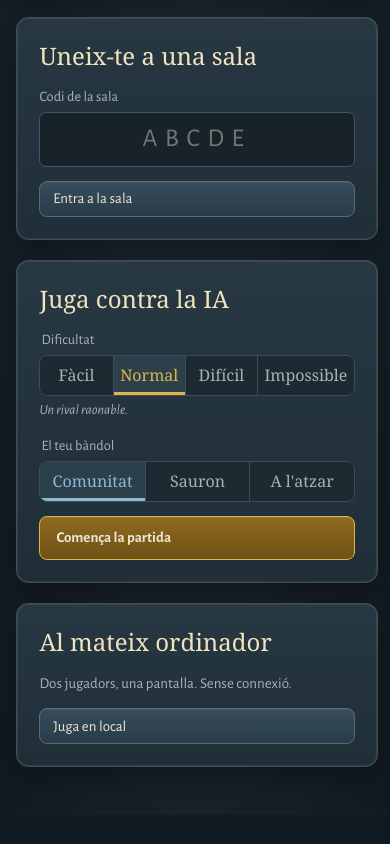
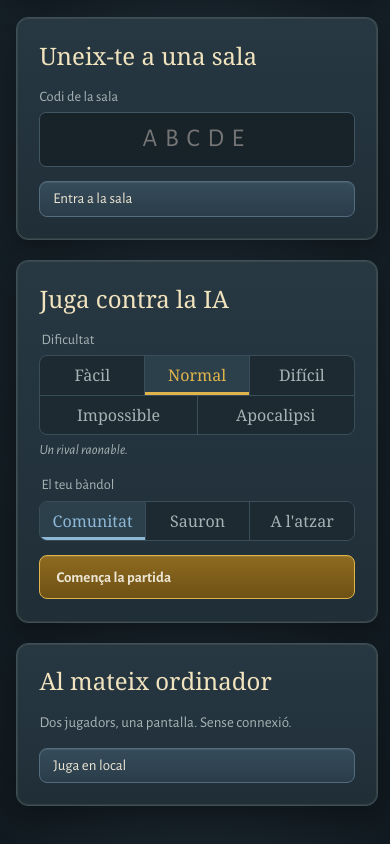
Before and after one commit to biiiliii/duelo-tierra-media, a React (Vite) app: page / in a window 390 px wide. Shown: the part 719-1563 px from the top of the page. Before the commit the page ends 1534 px from the top, so only its background shows below. Built offline with nearby package versions, Linux system fonts and the light colour scheme; a web font is replaced by a local one.

Commit message:
New AI level Apocalipsi with the learned evaluation; Impossible unchanged; level picker wraps on phones

```diff
--- a/scripts/collect.ts
+++ b/scripts/collect.ts
@@ -7,7 +7,7 @@
  * Spec: { policy: { base, ...overrides }, firstSeed, games, rate } where `rate` is the chance of keeping a turn's start.
  */
 import { readFileSync } from 'node:fs';
-import { LEVELS, SPARRING, chooseAction, evaluate, HAND_WEIGHTS, type AiLevel, type LevelConfig } from '../src/engine/ai';
+import { LEVELS, SPARRING, chooseAction, evaluate, IMPOSSIBLE_WEIGHTS, type AiLevel, type LevelConfig } from '../src/engine/ai';
 import { applyAction, newGame } from '../src/engine/engine';
 import { sample } from '../src/engine/features';
 import type { Side } from '../src/engine/types';
@@ -44,7 +44,7 @@ for (let g = shard; g < spec.games; g += shards) {
       lastTurn = s.turn;
       if (rand() < spec.rate) {
         const x = sample(s);
-        const hand = evaluate(s, s.current, HAND_WEIGHTS);
+        const hand = evaluate(s, s.current, IMPOSSIBLE_WEIGHTS);
         rows.push({ mover: s.current, row: [seed, x.chapter, +x.progress.toFixed(3), x.sauron, x.extraTurns, ...x.diff, +hand.toFixed(2)] });
       }
     }
--- a/src/ui/AiGame.tsx
+++ b/src/ui/AiGame.tsx
@@ -6,7 +6,7 @@ import type { Action, GameState, Side } from '../engine/types';
 import type { AiRequest } from './aiWorker';
 import { GameScreen } from './GameScreen';
 
-export const AI_LEVEL_NAMES: Record<AiLevel, string> = { easy: 'Fàcil', normal: 'Normal', hard: 'Difícil', impossible: 'Impossible' };
+export const AI_LEVEL_NAMES: Record<AiLevel, string> = { easy: 'Fàcil', normal: 'Normal', hard: 'Difícil', impossible: 'Impossible', apocalypse: 'Apocalipsi' };
 
 interface Props {
   level: AiLevel;
--- a/src/ui/App.tsx
+++ b/src/ui/App.tsx
@@ -14,7 +14,7 @@ type Route =
   | { kind: 'ai'; level: AiLevel; side: Side };
 
 // Catalan URL values: ?ia=normal&bandol=comunitat
-const LEVEL_PARAM: Record<AiLevel, string> = { easy: 'facil', normal: 'normal', hard: 'dificil', impossible: 'impossible' };
+const LEVEL_PARAM: Record<AiLevel, string> = { easy: 'facil', normal: 'normal', hard: 'dificil', impossible: 'impossible', apocalypse: 'apocalipsi' };
 const SIDE_PARAM: Record<Side, string> = { fellowship: 'comunitat', sauron: 'sauron' };
 const fromParam = <K extends string>(map: Record<K, string>, value: string | null) =>
   (Object.keys(map) as K[]).find((k) => map[k] === value);
--- a/src/ui/Lobby.tsx
+++ b/src/ui/Lobby.tsx
@@ -22,7 +22,8 @@ const AI_LEVELS: { value: AiLevel; hint: string }[] = [
   { value: 'easy', hint: 'Per aprendre a jugar.' },
   { value: 'normal', hint: 'Un rival raonable.' },
   { value: 'hard', hint: 'No perdona.' },
-  { value: 'impossible', hint: 'Preveu la teva resposta i ha après de 100.000 partides. Guanya el Difícil 19 de cada 20 cops.' },
+  { value: 'impossible', hint: 'Preveu la teva resposta abans de jugar. Guanya el Difícil 4 de cada 5 cops.' },
+  { value: 'apocalypse', hint: 'Ha jugat 100.000 partides contra si mateixa i ja no li queden amics. Fa plorar l\'Impossible 5 de cada 6 cops. Ves-hi amb un mocador.' },
 ];
 
 export function Lobby({ onEnterRoom, onLocal, onAi }: Props) {
@@ -116,7 +117,7 @@ export function Lobby({ onEnterRoom, onLocal, onAi }: Props) {
             <h2>Juga contra la IA</h2>
             <fieldset className="seg-pick">
               <legend>Dificultat</legend>
-              <div className="seg">
+              <div className="seg seg-levels">
                 {AI_LEVELS.map((l) => (
                   <label key={l.value} className={aiLevel === l.value ? 'checked' : undefined} title={l.hint}>
                     <input type="radio" name="ai-level" value={l.value} checked={aiLevel === l.value} onChange={() => setAiLevel(l.value)} />
--- a/src/ui/lobby.css
+++ b/src/ui/lobby.css
@@ -103,6 +103,13 @@
 .seg label.checked { background: #2c404c; color: var(--gold); box-shadow: inset 0 -3px 0 var(--gold); }
 .seg label.seg-fellowship.checked { color: var(--fellowship); box-shadow: inset 0 -3px 0 var(--fellowship); }
 .seg label.seg-sauron.checked { color: var(--sauron); box-shadow: inset 0 -3px 0 var(--sauron); }
+/* Five levels do not fit in one row on a phone: three on top, the two hardest below. */
+@media (max-width: 520px) {
+  .seg-levels { grid-auto-flow: row; grid-template-columns: repeat(6, 1fr); gap: 1px; background: #3a4e5a; }
+  .seg-levels label + label { border-left: 0; }
+  .seg-levels label { grid-column: span 2; }
+  .seg-levels label:nth-child(n + 4) { grid-column: span 3; }
+}
 .seg-hint { font-size: 0.88rem; font-style: italic; }
 
 .lobby-primary {
```
Also changed, not shown: src/engine/ai.ts (+9 -10 lines), 2 other files (tests, documents, lock files or other folders).
